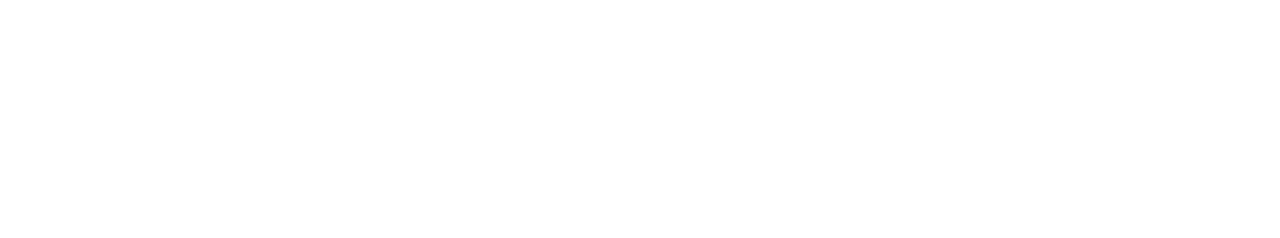
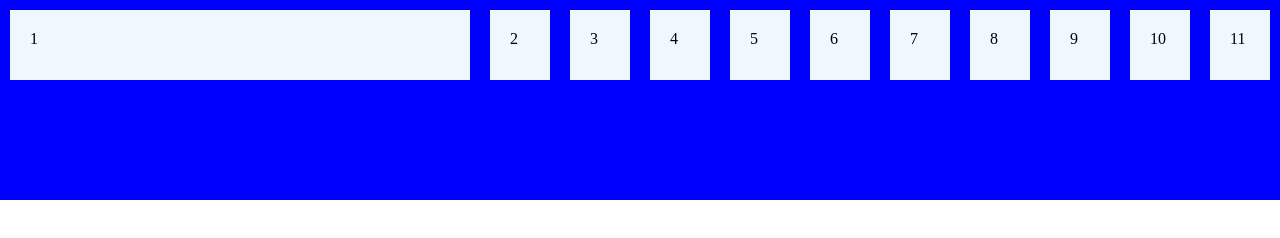
Before and after one commit to besimjashari/web---ushtrime-4, a plain HTML site: page index.html in a window 1280 px wide. Drawn offline with Linux system fonts and the light colour scheme.

Commit message:
Update index.html

```diff
--- a/index.html
+++ b/index.html
@@ -4,8 +4,61 @@
     <meta charset="UTF-8">
     <meta name="viewport" content="width=device-width, initial-scale=1.0">
     <title>Document</title>
+    <style>
+
+        *{
+            margin: 0%;
+            padding: 0%;
+        }
+        .box{
+            background-color: blue;
+            display: flex;
+            height: 200px;
+            /* justify-content: flex-start; */
+            /* justify-content: flex-end; */
+            /* justify-content: center; */
+            /* justify-content: space-around; */
+            /* justify-content: space-between; */
+            /* justify-content: space-evenly; */
+
+            /* align-items: flex-start; */
+            /* align-items: flex-end; */
+            /* align-items: center; */
+
+            /* flex-wrap: nowrap; */
+            /* flex-wrap: wrap; */
+            /* flex-wrap: wrap-reverse; */
+
+        }
+
+        .box>div{
+            background-color: aliceblue;
+            width: 20px;
+            height: 30px;
+            margin: 10px;
+            padding: 20px;
+
+        }
+
+        #artikulli{
+            /* flex-basis: 120px; */
+            flex-grow: 2;
+        }
+    </style>
 </head>
 <body>
-
+    <div class="box">
+        <div id="artikulli">1</div>
+        <div>2</div>
+        <div>3</div>
+        <div>4</div>
+        <div>5</div>
+        <div>6</div>
+        <div>7</div>
+        <div>8</div>
+        <div>9</div>
+        <div>10</div>
+        <div>11</div>
+    </div>
 </body>
 </html>
```
